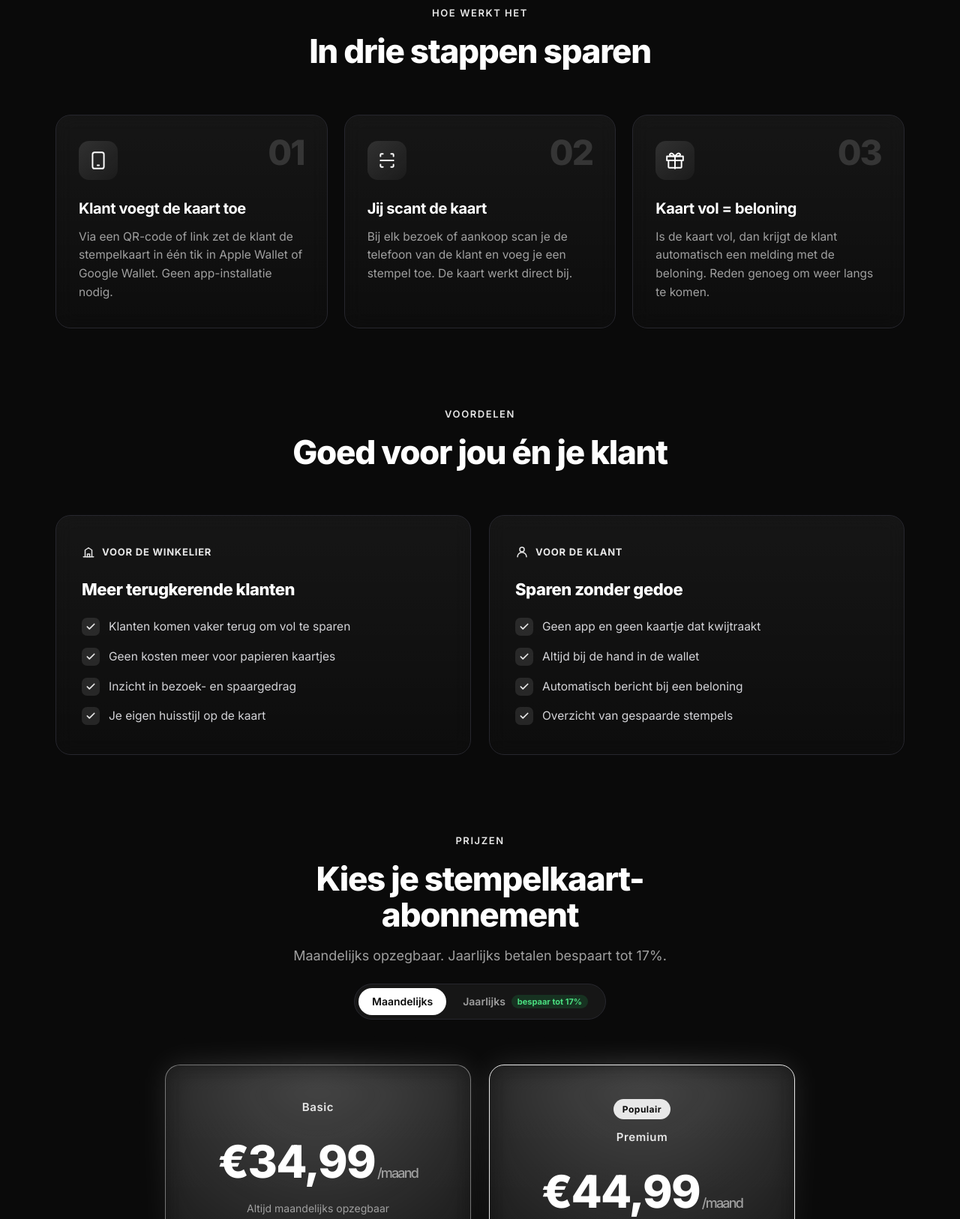
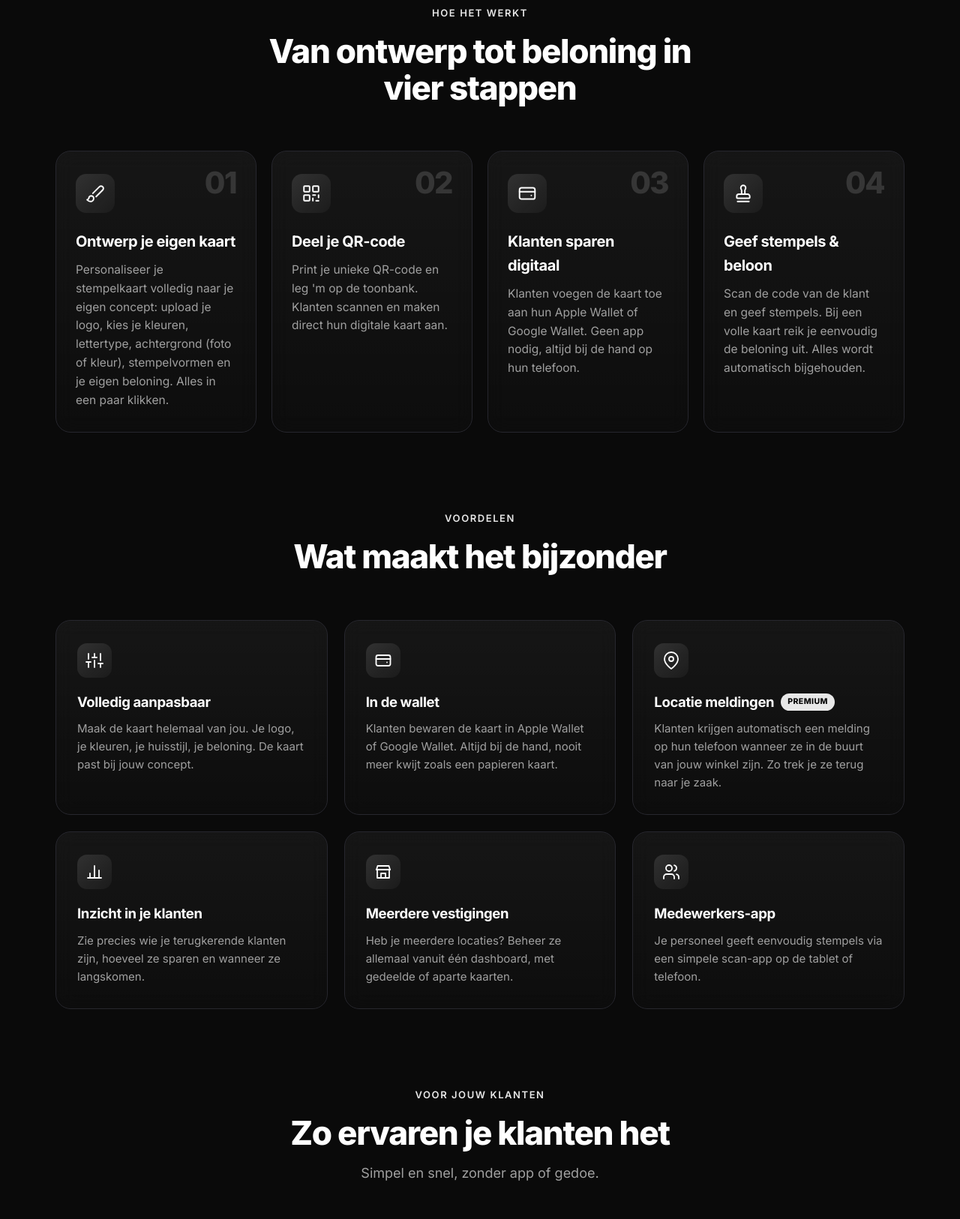
Before and after one commit to Ozxmjd/omrz-website, a plain HTML site: page stempelkaart.html in a window 1280 px wide. Shown: the part 1449-3075 px from the top of the page at 75% size. Drawn offline with Linux system fonts and the light colour scheme.

Commit message:
Stempelkaart pagina uitgebreid met stappen features en klantreis

```diff
--- a/stempelkaart.html
+++ b/stempelkaart.html
@@ -303,6 +303,26 @@
     .benefit-list .ic { width: 24px; height: 24px; flex-shrink: 0; border-radius: 7px; display: grid; place-items: center; background: rgba(255,255,255,.10); color: var(--accent); }
     .benefit-list .ic svg { width: 14px; height: 14px; }
 
+    /* Vierstaps-uitleg */
+    .steps4 { display: grid; grid-template-columns: repeat(4, 1fr); gap: 20px; }
+    .steps4 .step { padding: 30px 26px; }
+    .steps4 .step-num { font-size: 40px; top: 22px; right: 26px; }
+
+    /* Feature-kaarten */
+    .feat-grid { display: grid; grid-template-columns: repeat(3, 1fr); gap: 22px; }
+    .feat-card { padding: 30px 28px; }
+    .feat-icon { width: 46px; height: 46px; border-radius: 13px; display: grid; place-items: center; background: linear-gradient(135deg, rgba(255,255,255,.12), rgba(255,255,255,.03)); color: var(--accent-2); margin-bottom: 18px; }
+    .feat-icon svg { width: 24px; height: 24px; }
+    .feat-card h3 { font-size: 18.5px; font-weight: 700; letter-spacing: -.02em; margin-bottom: 9px; display: flex; align-items: center; gap: 9px; flex-wrap: wrap; }
+    .feat-card p { color: var(--muted); font-size: 15px; }
+    .feat-tag { font-size: 10.5px; font-weight: 800; letter-spacing: .04em; text-transform: uppercase; color: #0a0a0a; background: var(--accent); padding: 3px 9px; border-radius: 999px; }
+
+    /* Klantreis */
+    .journey { max-width: 640px; margin: 0 auto; display: grid; gap: 14px; }
+    .journey-step { display: flex; align-items: center; gap: 18px; padding: 18px 22px; }
+    .j-num { flex-shrink: 0; width: 40px; height: 40px; border-radius: 50%; display: grid; place-items: center; font-size: 16px; font-weight: 800; color: var(--accent-2); border: 1px solid var(--border-strong); background: rgba(255,255,255,.05); }
+    .journey-step p { color: #d4d4d8; font-size: 16px; }
+
     .price-wrap { max-width: 460px; margin: 0 auto; }
     .price-card { padding: 44px 38px; text-align: center; position: relative; border-color: rgba(255,255,255,.4); }
     .price-card::before { content: ""; position: absolute; inset: -1px; border-radius: var(--radius); z-index: -1; background: radial-gradient(circle at 50% 0%, rgba(255,255,255,.22), transparent 60%); filter: blur(18px); }
@@ -341,8 +361,14 @@
       .nav-links.open { display: flex; position: absolute; top: 70px; left: 0; right: 0; flex-direction: column; gap: 4px; padding: 16px 24px 24px; background: rgba(5,5,8,.97); backdrop-filter: blur(16px); border-bottom: 1px solid var(--border); }
       .nav-links.open a { padding: 12px 0; font-size: 17px; }
       .steps { grid-template-columns: 1fr; }
+      .steps4 { grid-template-columns: repeat(2, 1fr); }
+      .feat-grid { grid-template-columns: repeat(2, 1fr); }
       .benefits { grid-template-columns: 1fr; }
       .section { padding: 74px 0; }
+    }
+    @media (max-width: 640px) {
+      .steps4, .feat-grid { grid-template-columns: 1fr; }
+      .journey-step { padding: 16px 18px; gap: 14px; }
     }
     @media (prefers-reduced-motion: reduce) {
       .reveal { transition: none; opacity: 1; transform: none; }
@@ -530,64 +556,98 @@
     </div>
   </section>
 
-  <!-- ===== 2. Hoe werkt het ===== -->
+  <!-- ===== 2. Hoe het werkt (4 stappen) ===== -->
   <section class="section" id="hoe" style="padding-top:0;">
     <div class="container">
       <div class="section-head">
-        <span class="eyebrow reveal">Hoe werkt het</span>
-        <h2 class="section-title reveal">In drie stappen sparen</h2>
+        <span class="eyebrow reveal">Hoe het werkt</span>
+        <h2 class="section-title reveal">Van ontwerp tot beloning in vier stappen</h2>
       </div>
-      <div class="steps">
+      <div class="steps4">
         <div class="step glass reveal">
           <span class="step-num">01</span>
-          <div class="step-icon"><svg viewBox="0 0 24 24" fill="none" stroke="currentColor" stroke-width="1.8" stroke-linecap="round" stroke-linejoin="round"><rect x="5" y="2" width="14" height="20" rx="2.5"/><path d="M11 18h2"/></svg></div>
-          <h3>Klant voegt de kaart toe</h3>
-          <p>Via een QR-code of link zet de klant de stempelkaart in één tik in Apple Wallet of Google Wallet. Geen app-installatie nodig.</p>
+          <div class="step-icon"><svg viewBox="0 0 24 24" fill="none" stroke="currentColor" stroke-width="1.8" stroke-linecap="round" stroke-linejoin="round"><path d="M9.06 11.9l8.07-8.06a2.85 2.85 0 1 1 4.03 4.03l-8.06 8.08"/><path d="M7.07 14.94c-1.66 0-3 1.35-3 3.02 0 1.33-2.5 1.52-2 2.02 1.08 1.1 2.49 2.02 4 2.02 2.2 0 4-1.8 4-4.04a3.01 3.01 0 0 0-3-3.02z"/></svg></div>
+          <h3>Ontwerp je eigen kaart</h3>
+          <p>Personaliseer je stempelkaart volledig naar je eigen concept: upload je logo, kies je kleuren, lettertype, achtergrond (foto of kleur), stempelvormen en je eigen beloning. Alles in een paar klikken.</p>
         </div>
         <div class="step glass reveal">
           <span class="step-num">02</span>
-          <div class="step-icon"><svg viewBox="0 0 24 24" fill="none" stroke="currentColor" stroke-width="1.8" stroke-linecap="round" stroke-linejoin="round"><path d="M4 7V5a1 1 0 0 1 1-1h2M17 4h2a1 1 0 0 1 1 1v2M20 17v2a1 1 0 0 1-1 1h-2M7 20H5a1 1 0 0 1-1-1v-2"/><path d="M4 12h16"/></svg></div>
-          <h3>Jij scant de kaart</h3>
-          <p>Bij elk bezoek of aankoop scan je de telefoon van de klant en voeg je een stempel toe. De kaart werkt direct bij.</p>
+          <div class="step-icon"><svg viewBox="0 0 24 24" fill="none" stroke="currentColor" stroke-width="1.8" stroke-linecap="round" stroke-linejoin="round"><rect x="3" y="3" width="7" height="7" rx="1"/><rect x="14" y="3" width="7" height="7" rx="1"/><rect x="3" y="14" width="7" height="7" rx="1"/><path d="M14 14h3M21 14v3M14 18v3M18 21h3"/></svg></div>
+          <h3>Deel je QR-code</h3>
+          <p>Print je unieke QR-code en leg 'm op de toonbank. Klanten scannen en maken direct hun digitale kaart aan.</p>
         </div>
         <div class="step glass reveal">
           <span class="step-num">03</span>
-          <div class="step-icon"><svg viewBox="0 0 24 24" fill="none" stroke="currentColor" stroke-width="1.8" stroke-linecap="round" stroke-linejoin="round"><path d="M20 12v8a1 1 0 0 1-1 1H5a1 1 0 0 1-1-1v-8"/><path d="M2 7h20v5H2z"/><path d="M12 22V7"/><path d="M12 7S9 2 6.5 3.5 6 7 12 7zM12 7s3-5 5.5-3.5S18 7 12 7z"/></svg></div>
-          <h3>Kaart vol = beloning</h3>
-          <p>Is de kaart vol, dan krijgt de klant automatisch een melding met de beloning. Reden genoeg om weer langs te komen.</p>
+          <div class="step-icon"><svg viewBox="0 0 24 24" fill="none" stroke="currentColor" stroke-width="1.8" stroke-linecap="round" stroke-linejoin="round"><rect x="2.5" y="5" width="19" height="14" rx="2.5"/><path d="M2.5 10h19"/><path d="M17 14.5h.01"/></svg></div>
+          <h3>Klanten sparen digitaal</h3>
+          <p>Klanten voegen de kaart toe aan hun Apple Wallet of Google Wallet. Geen app nodig, altijd bij de hand op hun telefoon.</p>
+        </div>
+        <div class="step glass reveal">
+          <span class="step-num">04</span>
+          <div class="step-icon"><svg viewBox="0 0 24 24" fill="none" stroke="currentColor" stroke-width="1.8" stroke-linecap="round" stroke-linejoin="round"><path d="M5 22h14"/><path d="M19.3 13.7A2.5 2.5 0 0 0 17.5 13h-11A2.5 2.5 0 0 0 4 15.5V17a1 1 0 0 0 1 1h14a1 1 0 0 0 1-1v-1.5c0-.7-.3-1.3-.7-1.8Z"/><path d="M14 13V8.5C14 7 15 7 15 5a3 3 0 0 0-6 0c0 2 1 2 1 3.5V13"/></svg></div>
+          <h3>Geef stempels &amp; beloon</h3>
+          <p>Scan de code van de klant en geef stempels. Bij een volle kaart reik je eenvoudig de beloning uit. Alles wordt automatisch bijgehouden.</p>
         </div>
       </div>
     </div>
   </section>
 
-  <!-- ===== 3. Voordelen ===== -->
+  <!-- ===== 3. Wat maakt het bijzonder (features) ===== -->
   <section class="section" style="padding-top:0;">
     <div class="container">
       <div class="section-head">
         <span class="eyebrow reveal">Voordelen</span>
-        <h2 class="section-title reveal">Goed voor jou én je klant</h2>
+        <h2 class="section-title reveal">Wat maakt het bijzonder</h2>
       </div>
-      <div class="benefits">
-        <div class="benefit-col glass reveal">
-          <span class="col-eyebrow"><svg viewBox="0 0 24 24" fill="none" stroke="currentColor" stroke-width="2" stroke-linecap="round" stroke-linejoin="round"><path d="M3 21h18M6 21V9l6-4 6 4v12"/><path d="M10 21v-5h4v5"/></svg> Voor de winkelier</span>
-          <h3>Meer terugkerende klanten</h3>
-          <ul class="benefit-list">
-            <li><span class="ic"><svg viewBox="0 0 24 24" fill="none" stroke="currentColor" stroke-width="3" stroke-linecap="round" stroke-linejoin="round"><path d="M20 6 9 17l-5-5"/></svg></span>Klanten komen vaker terug om vol te sparen</li>
-            <li><span class="ic"><svg viewBox="0 0 24 24" fill="none" stroke="currentColor" stroke-width="3" stroke-linecap="round" stroke-linejoin="round"><path d="M20 6 9 17l-5-5"/></svg></span>Geen kosten meer voor papieren kaartjes</li>
-            <li><span class="ic"><svg viewBox="0 0 24 24" fill="none" stroke="currentColor" stroke-width="3" stroke-linecap="round" stroke-linejoin="round"><path d="M20 6 9 17l-5-5"/></svg></span>Inzicht in bezoek- en spaargedrag</li>
-            <li><span class="ic"><svg viewBox="0 0 24 24" fill="none" stroke="currentColor" stroke-width="3" stroke-linecap="round" stroke-linejoin="round"><path d="M20 6 9 17l-5-5"/></svg></span>Je eigen huisstijl op de kaart</li>
-          </ul>
+      <div class="feat-grid">
+        <div class="feat-card glass reveal">
+          <div class="feat-icon"><svg viewBox="0 0 24 24" fill="none" stroke="currentColor" stroke-width="1.8" stroke-linecap="round" stroke-linejoin="round"><line x1="4" y1="21" x2="4" y2="14"/><line x1="4" y1="10" x2="4" y2="3"/><line x1="12" y1="21" x2="12" y2="12"/><line x1="12" y1="8" x2="12" y2="3"/><line x1="20" y1="21" x2="20" y2="16"/><line x1="20" y1="12" x2="20" y2="3"/><line x1="1" y1="14" x2="7" y2="14"/><line x1="9" y1="8" x2="15" y2="8"/><line x1="17" y1="16" x2="23" y2="16"/></svg></div>
+          <h3>Volledig aanpasbaar</h3>
+          <p>Maak de kaart helemaal van jou. Je logo, je kleuren, je huisstijl, je beloning. De kaart past bij jouw concept.</p>
         </div>
-        <div class="benefit-col glass reveal">
-          <span class="col-eyebrow"><svg viewBox="0 0 24 24" fill="none" stroke="currentColor" stroke-width="2" stroke-linecap="round" stroke-linejoin="round"><circle cx="12" cy="8" r="4"/><path d="M4 21a8 8 0 0 1 16 0"/></svg> Voor de klant</span>
-          <h3>Sparen zonder gedoe</h3>
-          <ul class="benefit-list">
-            <li><span class="ic"><svg viewBox="0 0 24 24" fill="none" stroke="currentColor" stroke-width="3" stroke-linecap="round" stroke-linejoin="round"><path d="M20 6 9 17l-5-5"/></svg></span>Geen app en geen kaartje dat kwijtraakt</li>
-            <li><span class="ic"><svg viewBox="0 0 24 24" fill="none" stroke="currentColor" stroke-width="3" stroke-linecap="round" stroke-linejoin="round"><path d="M20 6 9 17l-5-5"/></svg></span>Altijd bij de hand in de wallet</li>
-            <li><span class="ic"><svg viewBox="0 0 24 24" fill="none" stroke="currentColor" stroke-width="3" stroke-linecap="round" stroke-linejoin="round"><path d="M20 6 9 17l-5-5"/></svg></span>Automatisch bericht bij een beloning</li>
-            <li><span class="ic"><svg viewBox="0 0 24 24" fill="none" stroke="currentColor" stroke-width="3" stroke-linecap="round" stroke-linejoin="round"><path d="M20 6 9 17l-5-5"/></svg></span>Overzicht van gespaarde stempels</li>
-          </ul>
+        <div class="feat-card glass reveal">
+          <div class="feat-icon"><svg viewBox="0 0 24 24" fill="none" stroke="currentColor" stroke-width="1.8" stroke-linecap="round" stroke-linejoin="round"><rect x="2.5" y="5" width="19" height="14" rx="2.5"/><path d="M2.5 10h19"/><path d="M17 14.5h.01"/></svg></div>
+          <h3>In de wallet</h3>
+          <p>Klanten bewaren de kaart in Apple Wallet of Google Wallet. Altijd bij de hand, nooit meer kwijt zoals een papieren kaart.</p>
         </div>
+        <div class="feat-card glass reveal">
+          <div class="feat-icon"><svg viewBox="0 0 24 24" fill="none" stroke="currentColor" stroke-width="1.8" stroke-linecap="round" stroke-linejoin="round"><path d="M21 10c0 7-9 13-9 13s-9-6-9-13a9 9 0 0 1 18 0z"/><circle cx="12" cy="10" r="3"/></svg></div>
+          <h3>Locatie meldingen <span class="feat-tag">Premium</span></h3>
+          <p>Klanten krijgen automatisch een melding op hun telefoon wanneer ze in de buurt van jouw winkel zijn. Zo trek je ze terug naar je zaak.</p>
+        </div>
+        <div class="feat-card glass reveal">
+          <div class="feat-icon"><svg viewBox="0 0 24 24" fill="none" stroke="currentColor" stroke-width="1.8" stroke-linecap="round" stroke-linejoin="round"><line x1="18" y1="20" x2="18" y2="10"/><line x1="12" y1="20" x2="12" y2="4"/><line x1="6" y1="20" x2="6" y2="14"/><line x1="3" y1="20" x2="21" y2="20"/></svg></div>
+          <h3>Inzicht in je klanten</h3>
+          <p>Zie precies wie je terugkerende klanten zijn, hoeveel ze sparen en wanneer ze langskomen.</p>
+        </div>
+        <div class="feat-card glass reveal">
+          <div class="feat-icon"><svg viewBox="0 0 24 24" fill="none" stroke="currentColor" stroke-width="1.8" stroke-linecap="round" stroke-linejoin="round"><path d="M3 9l1.5-5h15L21 9"/><path d="M4 9v11h16V9"/><path d="M9 20v-6h6v6"/><path d="M3 9h18"/></svg></div>
+          <h3>Meerdere vestigingen</h3>
+          <p>Heb je meerdere locaties? Beheer ze allemaal vanuit één dashboard, met gedeelde of aparte kaarten.</p>
+        </div>
+        <div class="feat-card glass reveal">
+          <div class="feat-icon"><svg viewBox="0 0 24 24" fill="none" stroke="currentColor" stroke-width="1.8" stroke-linecap="round" stroke-linejoin="round"><path d="M16 21v-2a4 4 0 0 0-4-4H6a4 4 0 0 0-4 4v2"/><circle cx="9" cy="7" r="4"/><path d="M22 21v-2a4 4 0 0 0-3-3.87"/><path d="M16 3.13a4 4 0 0 1 0 7.75"/></svg></div>
+          <h3>Medewerkers-app</h3>
+          <p>Je personeel geeft eenvoudig stempels via een simpele scan-app op de tablet of telefoon.</p>
+        </div>
+      </div>
+    </div>
+  </section>
+
+  <!-- ===== 4. Voor jouw klanten (klantreis) ===== -->
+  <section class="section" style="padding-top:0;">
+    <div class="container">
+      <div class="section-head">
+        <span class="eyebrow reveal">Voor jouw klanten</span>
+        <h2 class="section-title reveal">Zo ervaren je klanten het</h2>
+        <p class="section-sub reveal">Simpel en snel, zonder app of gedoe.</p>
+      </div>
+      <div class="journey">
+        <div class="journey-step glass reveal"><span class="j-num">1</span><p>Klant scant je QR-code bij de kassa.</p></div>
+        <div class="journey-step glass reveal"><span class="j-num">2</span><p>Maakt in seconden een digitale kaart aan.</p></div>
+        <div class="journey-step glass reveal"><span class="j-num">3</span><p>Voegt de kaart toe aan de wallet (Apple of Google).</p></div>
+        <div class="journey-step glass reveal"><span class="j-num">4</span><p>Krijgt een melding als ze langs je winkel lopen.</p></div>
+        <div class="journey-step glass reveal"><span class="j-num">5</span><p>Spaart bij elk bezoek en verzilvert beloningen.</p></div>
       </div>
     </div>
   </section>
```
